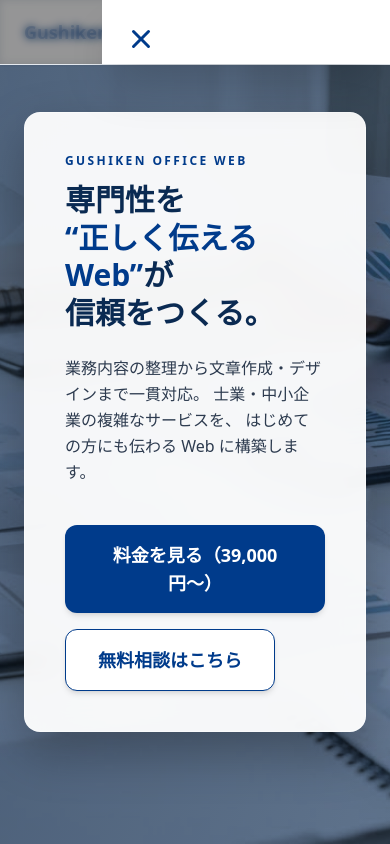
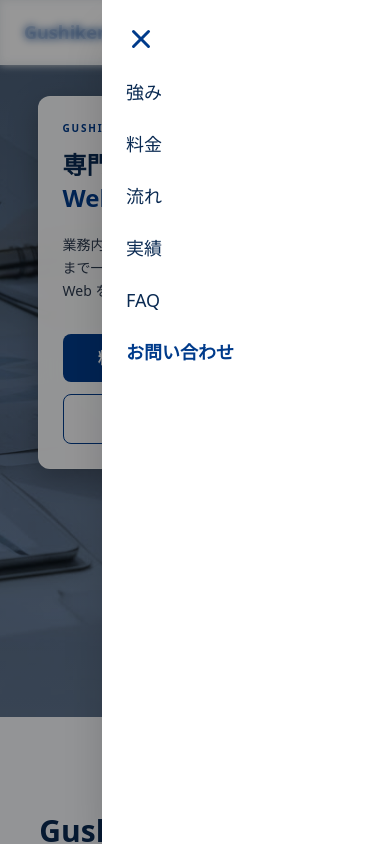
Before and after one commit to gushiyuu123-glitch/gushiken-office-web, a React (Vite) app: page / in a window 390 px wide. Both pictures are taken after a click on the button 351 px from the left and 32 px from the top of the page. Shown: the top 844 px of the page. Built offline with nearby package versions, Linux system fonts and the light colour scheme.

Commit message:
test: auto deploy check

```diff
--- a/src/App.jsx
+++ b/src/App.jsx
@@ -1,5 +1,6 @@
 import Header from "./components/Header";
-import Hero from "./components/Hero";
+import HeroPC from "./components/HeroPC";
+import HeroSP from "./components/HeroSP";
 import Features from "./components/Features";
 import Plans from "./components/Plans";
 import Flow from "./components/Flow";
@@ -9,44 +10,31 @@ import Contact from "./components/Contact";
 import BridgeSection from "./components/BridgeSection";
 import Footer from "./components/Footer";
 
-function App() {
+export default function App() {
   return (
-    <>
-      {/* 固定ヘッダー */}
+    <div className="min-h-screen bg-white">
+
       <Header />
 
-      {/* サイト本体 */}
-      <main className="min-h-screen bg-white">
+      {/* PC版 */}
+      <div className="hidden md:block">
+        <HeroPC />
+      </div>
 
-        {/* Hero：ページの印象を決定するパート */}
-        <Hero />
+      {/* SP版 */}
+      <div className="block md:hidden">
+        <HeroSP />
+      </div>
 
-        {/* 3つの強み */}
-        <Features />
+      <Features />
+      <Plans />
+      <Flow />
+      <Works />
+      <FAQ />
+      <Contact />
+      <BridgeSection />
+      <Footer />
 
-        {/* 料金プラン */}
-        <Plans />
-
-        {/* 制作の流れ */}
-        <Flow />
-
-        {/* 実績 */}
-        <Works />
-
-        {/* FAQ */}
-        <FAQ />
-
-        {/* お問い合わせ */}
-        <Contact />
-
-        {/* GUSHIKEN DESIGN への橋渡し */}
-        <BridgeSection />
-      </main>
-
-      {/* フッター：企業サイトらしい締め */}
-      <Footer />
-    </>
+    </div>
   );
 }
-
-export default App;
--- a/src/components/Features.jsx
+++ b/src/components/Features.jsx
@@ -9,7 +9,7 @@ export default function Features() {
 
         {/* 見出し */}
         <h2 className="text-3xl md:text-4xl font-bold text-[#0a2a52] mb-14">
-          gushiken-office-web の
+           Gushiken Office Web の
           <span className="text-[#003b8b]"> 3つの強み</span>
         </h2>
 
--- a/src/components/Header.jsx
+++ b/src/components/Header.jsx
@@ -4,30 +4,36 @@ import { HiMenu, HiX } from "react-icons/hi";
 export default function Header() {
   const [open, setOpen] = useState(false);
 
-  // --- スクロールロック（iOS対応版） ---
+  // --- スクロールロック（iOS 最適化） ---
   useEffect(() => {
     const body = document.body;
 
     if (open) {
       body.style.overflow = "hidden";
-      body.style.touchAction = "none"; // iOS向け
+      body.style.position = "fixed";
+      body.style.width = "100%";
     } else {
-      body.style.overflow = "auto";
-      body.style.touchAction = "auto";
+      body.style.overflow = "";
+      body.style.position = "";
+      body.style.width = "";
     }
 
     return () => {
-      body.style.overflow = "auto";
-      body.style.touchAction = "auto";
+      body.style.overflow = "";
+      body.style.position = "";
+      body.style.width = "";
     };
   }, [open]);
 
   return (
-    <header className="fixed top-0 left-0 w-full z-50 bg-white/80 backdrop-blur-md border-b border-[#e5eaf0] shadow-sm">
+    <header className="fixed top-0 left-0 w-full z-50 bg-white/85 backdrop-blur-md border-b border-[#e5eaf0] shadow-sm">
       <div className="max-w-7xl mx-auto px-6 md:px-12 h-16 flex items-center justify-between">
 
         {/* ロゴ */}
-        <a href="#hero" className="font-bold text-[#003b8b] text-lg">
+        <a
+          href="#hero"
+          className="font-bold text-[#003b8b] text-lg select-none"
+        >
           Gushiken Office Web
         </a>
 
@@ -50,20 +56,30 @@ export default function Header() {
         </button>
       </div>
 
-      {/* === SPメニューオーバーレイ === */}
-      {open && (
+{/* === モバイルメニュー === */}
 <div
-          className="fixed inset-0 bg-black/40 backdrop-blur-sm z-[9999]"
+  className={`
+    fixed inset-0 top-0 left-0 w-screen h-screen
+    bg-black/40 backdrop-blur-sm
+    z-[999999]   /* ← 強制的に最優先 */
+    transition-opacity duration-300
+    ${open ? "opacity-100 pointer-events-auto" : "opacity-0 pointer-events-none"}
+  `}
+  style={{ position: "fixed" }}  // ← Safariでも絶対固定
   onClick={() => setOpen(false)}
 >
-          {/* メニュー本体（右からスライドイン） */}
+  {/* メニュー本体 */}
   <div
-            className="
-              absolute right-0 top-0 w-72 h-full bg-white shadow-2xl
-              p-6 overflow-y-auto transition-transform duration-300 translate-x-0
-            "
+    className={`
+      absolute right-0 top-0 w-72 h-full bg-white
+      shadow-2xl p-6 overflow-y-auto
+      transition-transform duration-300
+      ${open ? "translate-x-0" : "translate-x-full"}
+    `}
+    style={{ position: "absolute", zIndex: 1000000 }}  // ← 最前面
     onClick={(e) => e.stopPropagation()}
   >
+
           {/* 閉じるボタン */}
           <button
             className="text-3xl text-[#003b8b] mb-6"
@@ -72,13 +88,13 @@ export default function Header() {
             <HiX />
           </button>
 
-            {/* SPナビ */}
           <nav className="flex flex-col gap-6 text-lg text-[#0a2a52]">
             <a href="#features" onClick={() => setOpen(false)}>強み</a>
             <a href="#plans" onClick={() => setOpen(false)}>料金</a>
             <a href="#flow" onClick={() => setOpen(false)}>流れ</a>
             <a href="#works" onClick={() => setOpen(false)}>実績</a>
             <a href="#faq" onClick={() => setOpen(false)}>FAQ</a>
+
             <a
               href="#contact"
               className="text-[#003b8b] font-semibold"
@@ -89,7 +105,6 @@ export default function Header() {
           </nav>
         </div>
       </div>
-      )}
     </header>
   );
 }
--- a/src/components/Hero.jsx
+++ b/src/components/HeroPC.jsx
@@ -1,7 +1,7 @@
 import { motion } from "framer-motion";
 import heroImg from "../assets/hero-office.png";
 
-export default function Hero() {
+export default function HeroPC() {
   return (
     <section
       className="relative w-full h-screen overflow-hidden z-0"
--- /dev/null
+++ b/src/components/HeroSP.jsx
@@ -0,0 +1,59 @@
+import { motion } from "framer-motion";
+import heroImg from "../assets/hero-office.png";
+
+export default function HeroSP() {
+  return (
+    <section className="relative w-full h-[85vh] overflow-hidden z-0 sm:hidden">
+      <motion.img
+        src={heroImg}
+        alt="Corporate Office"
+        initial={{ scale: 1.1, opacity: 0 }}
+        animate={{ scale: 1, opacity: 1 }}
+        transition={{ duration: 1.2 }}
+        className="absolute inset-0 w-full h-full object-cover"
+      />
+
+      <div className="absolute inset-0 bg-[#032b61]/55 mix-blend-multiply" />
+      <div className="absolute inset-0 bg-gradient-to-b from-[#0a1c33]/40 to-transparent" />
+
+      <div className="relative z-10 px-5 pt-24">
+        <div
+          className="bg-white/95 backdrop-blur-lg border border-white/40
+                     rounded-xl shadow-[0_10px_30px_rgba(0,0,0,0.25)]
+                     p-6 max-w-[90%] mx-auto"
+        >
+          <p className="text-[#003b8b] font-bold tracking-[0.18em] text-[10px] mb-3">
+            GUSHIKEN OFFICE WEB
+          </p>
+
+          <h1 className="text-2xl font-bold text-[#0a2a52] leading-snug mb-5">
+            専門性を
+            <span className="text-[#003b8b]"> “正しく伝える Web” </span>
+            が信頼をつくる。
+          </h1>
+
+          <p className="text-sm text-[#2d3b4f] leading-relaxed mb-8">
+            業務内容の整理から文章作成・デザインまで一貫対応。
+            はじめての方にも伝わる Web を構築します。
+          </p>
+
+          <div className="flex flex-col gap-3">
+            <a
+              href="#plans"
+              className="bg-[#003b8b] text-white py-3 rounded-lg text-base font-semibold text-center"
+            >
+              料金を見る（39,000円〜）
+            </a>
+            <a
+              href="#contact"
+              className="border border-[#003b8b] text-[#003b8b]
+                         py-3 rounded-lg text-base font-semibold text-center"
+            >
+              無料相談はこちら
+            </a>
+          </div>
+        </div>
+      </div>
+    </section>
+  );
+}
```
Lines whose indentation alone changed are shown as unchanged.
